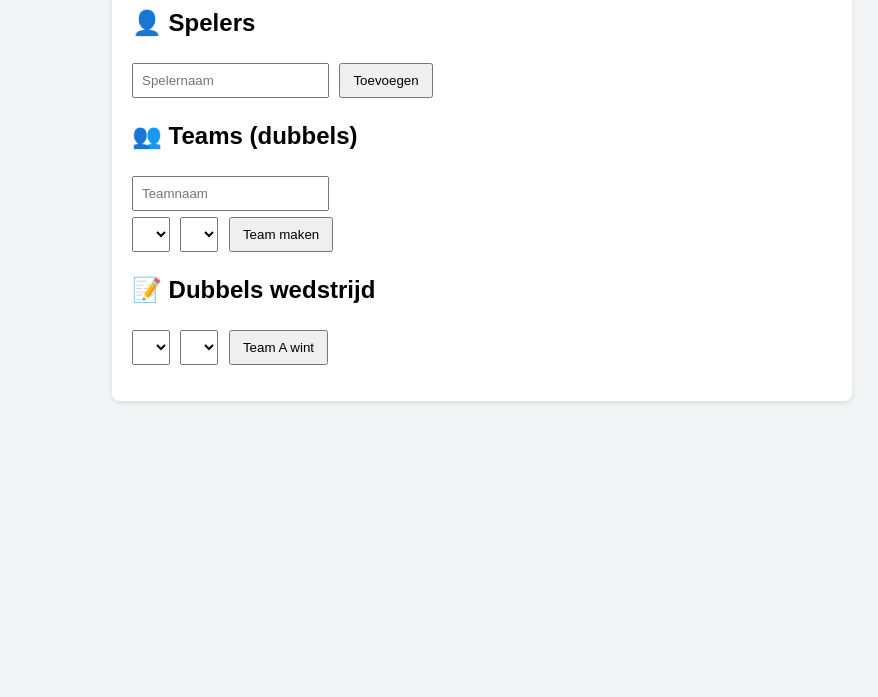
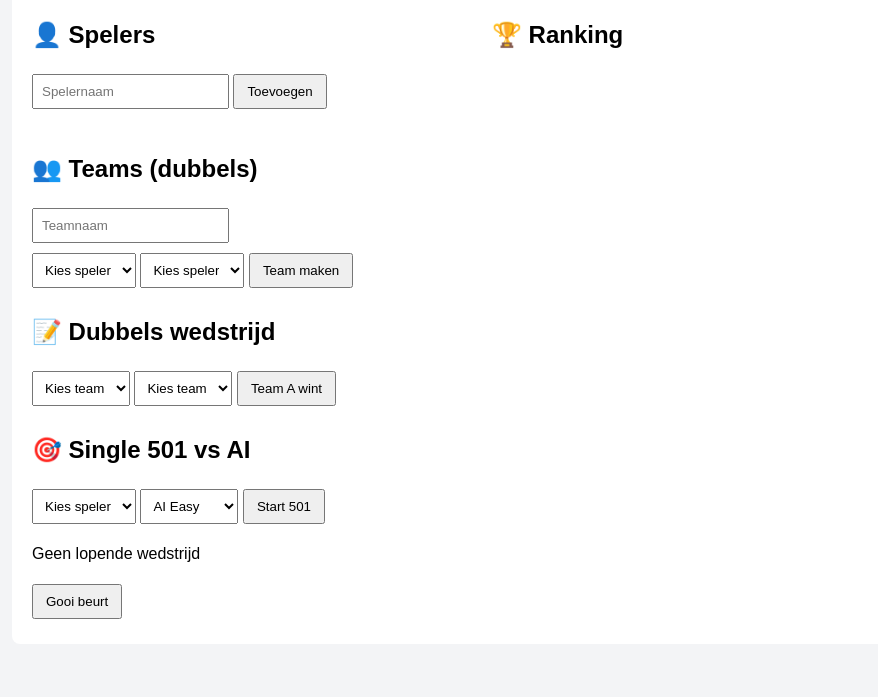
Before and after one commit to Dartfest/dart-platform, a plain HTML site: page index.html in a window 1280 px wide. Shown: the part 103-800 px from the top of the page, without its empty margins (158-1036 px from the left). Drawn offline with Linux system fonts and the light colour scheme.

Commit message:
Refactor HTML structure and update styles

```diff
--- a/index.html
+++ b/index.html
@@ -6,39 +6,15 @@
   <meta name="viewport" content="width=device-width, initial-scale=1">
 
   <style>
-    body {
-      font-family: Arial, Helvetica, sans-serif;
-      background:#f3f4f6;
-      margin:0;
-      padding:0;
-    }
-    .app {
-      max-width: 700px;
-      margin: 30px auto;
-      background:#fff;
-      padding:20px;
-      border-radius:8px;
-      box-shadow:0 2px 6px rgba(0,0,0,0.1);
-    }
+    body { font-family: Arial, sans-serif; background:#f3f4f6; margin:0; }
+    .app { max-width:900px; margin:20px auto; background:#fff; padding:20px; border-radius:8px; }
     h1,h2 { margin-top:0; }
-    input, select {
-      padding:8px;
-      margin-right:6px;
-      margin-top:6px;
-    }
-    button {
-      padding:8px 12px;
-      cursor:pointer;
-      margin-top:6px;
-    }
+    input, select { padding:8px; margin:5px 0; }
+    button { padding:8px 12px; margin:5px 0; cursor:pointer; }
     ul { padding-left:18px; }
-    li {
-      background:#eee;
-      margin-top:6px;
-      padding:6px;
-      border-radius:4px;
-    }
-    .section { margin-top:24px; }
+    li { background:#eee; margin-top:5px; padding:6px; border-radius:4px; }
+    .section { margin-top:25px; }
+    .grid { display:grid; grid-template-columns:1fr 1fr; gap:20px; }
   </style>
 </head>
 
@@ -46,6 +22,7 @@
 <div class="app">
   <h1>🎯 Dart Platform</h1>
 
+  <div class="grid">
     <!-- Spelers -->
     <div class="section">
       <h2>👤 Spelers</h2>
@@ -54,106 +31,134 @@
       <ul id="playersList"></ul>
     </div>
 
-    <!-- Teams (dubbels) -->
+    <!-- Ranking -->
+    <div class="section">
+      <h2>🏆 Ranking</h2>
+      <ul id="rankingList"></ul>
+    </div>
+  </div>
+
+  <!-- Teams -->
   <div class="section">
     <h2>👥 Teams (dubbels)</h2>
-      <input id="teamNameInput" placeholder="Teamnaam"><br>
-      <select id="teamPlayer1"></select>
-      <select id="teamPlayer2"></select>
+    <input id="teamName" placeholder="Teamnaam"><br>
+    <select id="teamP1"></select>
+    <select id="teamP2"></select>
     <button onclick="addTeam()">Team maken</button>
     <ul id="teamsList"></ul>
   </div>
 
-    <!-- Wedstrijd -->
+  <!-- Team match -->
   <div class="section">
     <h2>📝 Dubbels wedstrijd</h2>
-      <select id="matchTeamA"></select>
-      <select id="matchTeamB"></select>
-      <button onclick="saveMatch()">Team A wint</button>
-      <ul id="matchesList"></ul>
+    <select id="teamA"></select>
+    <select id="teamB"></select>
+    <button onclick="teamMatch()">Team A wint</button>
+  </div>
+
+  <!-- 501 vs AI -->
+  <div class="section">
+    <h2>🎯 Single 501 vs AI</h2>
+    <select id="singlePlayer"></select>
+    <select id="ai">
+      <option value="easy">AI Easy</option>
+      <option value="normal">AI Normal</option>
+      <option value="hard">AI Hard</option>
+    </select>
+    <button onclick="start501()">Start 501</button>
+    <p id="game"></p>
+    <button onclick="throw501()">Gooi beurt</button>
   </div>
 </div>
 
 <script>
-    // ===== DATA =====
-    let players = [];
-    let teams = [];
-    let matches = [];
+const store = s => JSON.parse(localStorage.getItem(s) || "null");
+const save = (k,v) => localStorage.setItem(k, JSON.stringify(v));
 
-    // ===== UI UPDATES =====
-    function refreshPlayersUI() {
-      const list = document.getElementById('playersList');
-      list.innerHTML = '';
-      players.forEach(p => {
-        const li = document.createElement('li');
-        li.textContent = p;
-        list.appendChild(li);
+let players = store("players") || [];
+let stats = store("stats") || {};
+let teams = store("teams") || [];
+let game = store("game") || null;
+
+function render(){
+  playersList.innerHTML="";
+  players.forEach(p=>{
+    playersList.innerHTML+=`<li>${p}</li>`;
+    if(!stats[p]) stats[p]={w:0,l:0};
   });
 
-      [teamPlayer1, teamPlayer2].forEach(s => {
-        s.innerHTML = '<option value="">Speler</option>';
-        players.forEach(p => {
-          const o = document.createElement('option');
-          o.value = p;
-          o.textContent = p;
-          s.appendChild(o);
+  rankingList.innerHTML="";
+  Object.entries(stats)
+    .sort((a,b)=>b[1].w-a[1].w)
+    .forEach(([n,s])=>rankingList.innerHTML+=`<li>${n} (W:${s.w} L:${s.l})</li>`);
+
+  [teamP1,teamP2,singlePlayer].forEach(s=>{
+    s.innerHTML="<option value=''>Kies speler</option>";
+    players.forEach(p=>s.innerHTML+=`<option>${p}</option>`);
   });
+
+  teamsList.innerHTML="";
+  teams.forEach((t,i)=>teamsList.innerHTML+=`<li>${t.name} (${t.p.join(" & ")}) W:${t.w}</li>`);
+
+  [teamA,teamB].forEach(s=>{
+    s.innerHTML="<option value=''>Kies team</option>";
+    teams.forEach((t,i)=>s.innerHTML+=`<option value='${i}'>${t.name}</option>`);
   });
+
+  gameText();
 }
 
-    function refreshTeamsUI() {
-      const list = document.getElementById('teamsList');
-      list.innerHTML = '';
-      teams.forEach((t,i) => {
-        const li = document.createElement('li');
-        li.textContent = t.name + ' (' + t.players.join(' & ') + ') – W: ' + t.wins;
-        list.appendChild(li);
-      });
-
-      [matchTeamA, matchTeamB].forEach(s => {
-        s.innerHTML = '<option value="">Team</option>';
-        teams.forEach((t,i) => {
-          const o = document.createElement('option');
-          o.value = i;
-          o.textContent = t.name;
-          s.appendChild(o);
-        });
-      });
+function addPlayer(){
+  if(!playerInput.value) return;
+  players.push(playerInput.value);
+  playerInput.value="";
+  save("players",players); save("stats",stats);
+  render();
 }
 
-    // ===== ACTIES =====
-    function addPlayer() {
-      const input = document.getElementById('playerInput');
-      if (!input.value) return;
-      players.push(input.value);
-      input.value = '';
-      refreshPlayersUI();
+function addTeam(){
+  if(!teamName.value||!teamP1.value||!teamP2.value||teamP1.value===teamP2.value) return;
+  teams.push({name:teamName.value,p:[teamP1.value,teamP2.value],w:0});
+  teamName.value="";
+  save("teams",teams);
+  render();
 }
 
-    function addTeam() {
-      const name = teamNameInput.value;
-      const p1 = teamPlayer1.value;
-      const p2 = teamPlayer2.value;
-      if (!name || !p1 || !p2 || p1 === p2) return;
-      teams.push({ name, players:[p1,p2], wins:0 });
-      teamNameInput.value = '';
-      refreshTeamsUI();
+function teamMatch(){
+  if(teamA.value===""||teamB.value===""||teamA.value===teamB.value) return;
+  teams[teamA.value].w++;
+  save("teams",teams);
+  render();
 }
 
-    function saveMatch() {
-      const a = matchTeamA.value;
-      const b = matchTeamB.value;
-      if (a === '' || b === '' || a === b) return;
+function start501(){
+  if(!singlePlayer.value) return;
+  game={p:singlePlayer.value, ai:ai.value, pr:501, ar:501};
+  save("game",game);
+  gameText();
+}
 
-      teams[a].wins += 1;
-      matches.push(teams[a].name + ' wint van ' + teams[b].name);
+function throw501(){
+  if(!game) return;
+  const aiPower = game.ai==="easy"?30:game.ai==="normal"?50:70;
+  game.pr-=Math.floor(Math.random()*60)+1;
+  game.ar-=Math.floor(Math.random()*aiPower)+1;
 
-      const li = document.createElement('li');
-      li.textContent = matches[matches.length-1];
-      matchesList.appendChild(li);
+  if(game.pr<=0||game.ar<=0){
+    if(game.pr<=0) stats[game.p].w++;
+    else stats[game.p].l++;
+    game=null;
+  }
+  save("game",game); save("stats",stats);
+  render();
+}
 
-      refreshTeamsUI();
+function gameText(){
+  gameEl=document.getElementById("game");
+  gameEl.textContent=game?`${game.p}:${game.pr} | AI:${game.ar}`:"Geen lopende wedstrijd";
 }
+
+render();
 </script>
 </body>
 </html>
```
Lines whose indentation alone changed are shown as unchanged.
